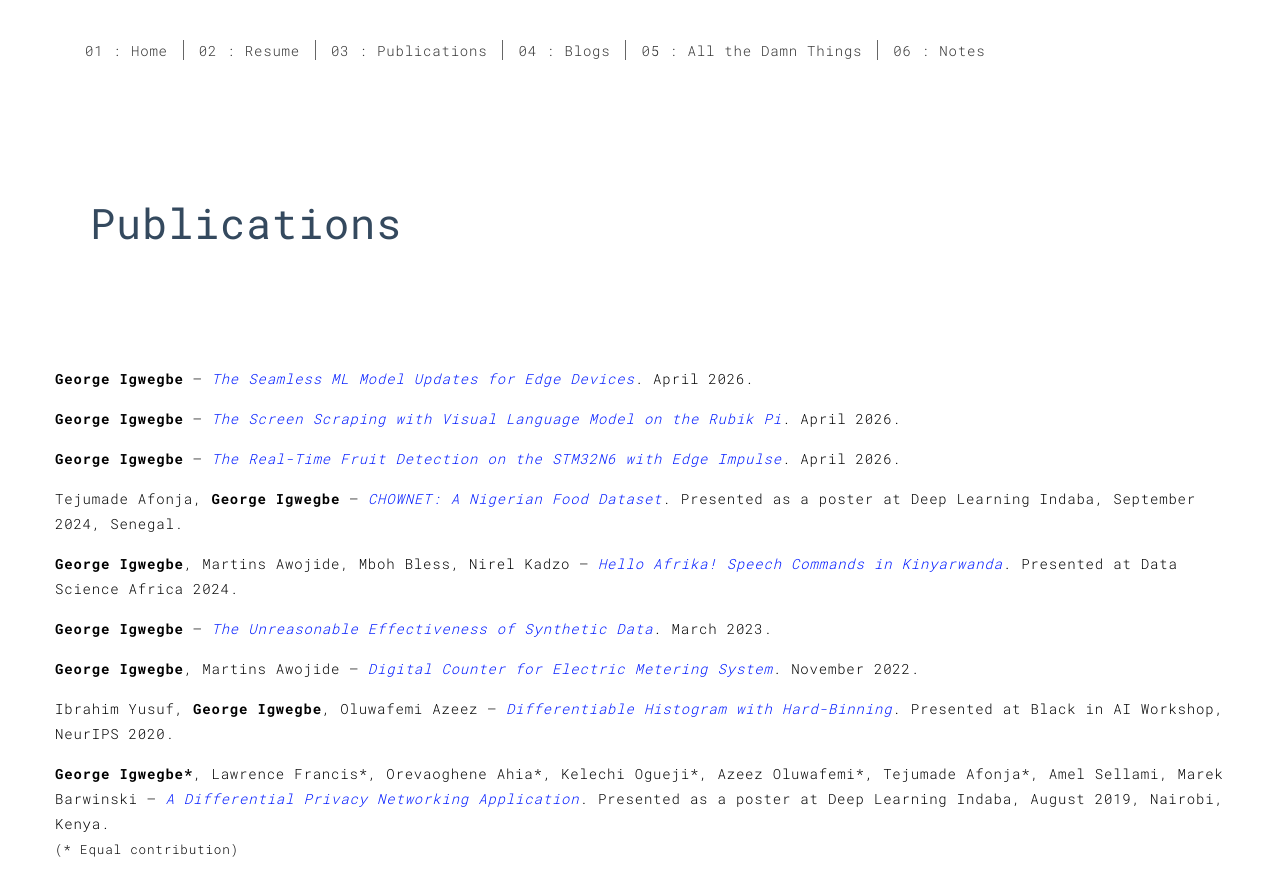
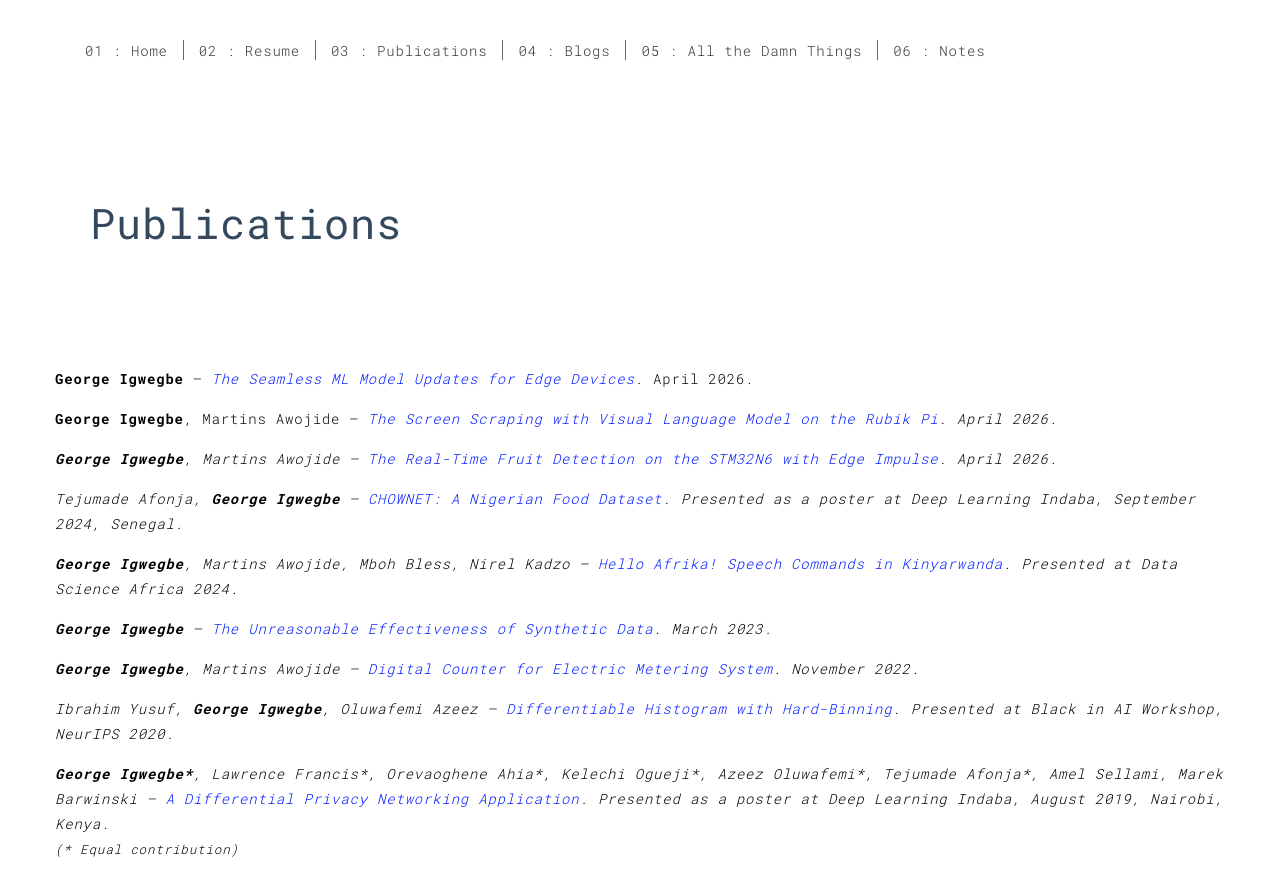
Before and after one commit to gigwegbe/gigwegbe.github.io, a Jekyll site: the page built from publications.html, in a window 1280 px wide and 900 px high. Shown: the top 896 px of the window. Built offline with Jekyll 4.4.1, drawn with Linux system fonts in a browser that asks for light colours.

Commit message:
Fix the references

```diff
--- a/publications.html
+++ b/publications.html
@@ -10,12 +10,12 @@
                 target="_blank"><em>The
                     Seamless ML Model Updates for Edge Devices</em></a>. April 2026.</p>
 
-        <p><strong>George Igwegbe</strong> – <a
+        <p><strong>George Igwegbe</strong>, Martins Awojide – <em><a
                     href="https://www.hackster.io/545457/screen-scraping-with-visual-language-model-on-the-rubik-pi-1e7b9a"
                     target="_blank"><em>The
                         Screen Scraping with Visual Language Model on the Rubik Pi</em></a>. April 2026.</p>
 
-        <p><strong>George Igwegbe</strong> – <a
+        <p><strong>George Igwegbe</strong>, Martins Awojide – <em><a
                     href="https://www.hackster.io/546876/real-time-fruit-detection-on-the-stm32n6-with-edge-impulse-047652"
                     target="_blank"><em>The
                         Real-Time Fruit Detection on the STM32N6 with Edge Impulse</em></a>. April 2026.</p>
```
Lines whose indentation alone changed are shown as unchanged.
